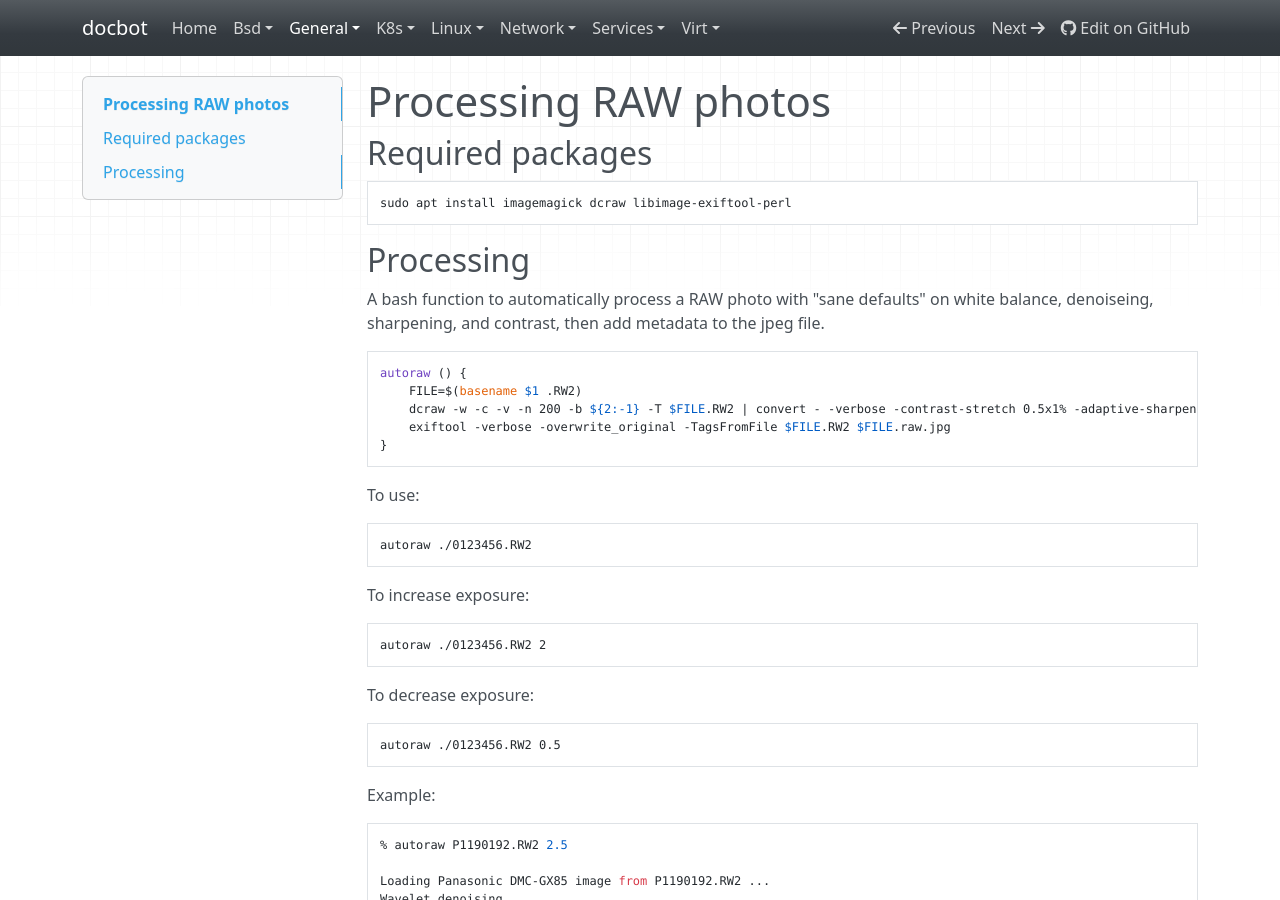
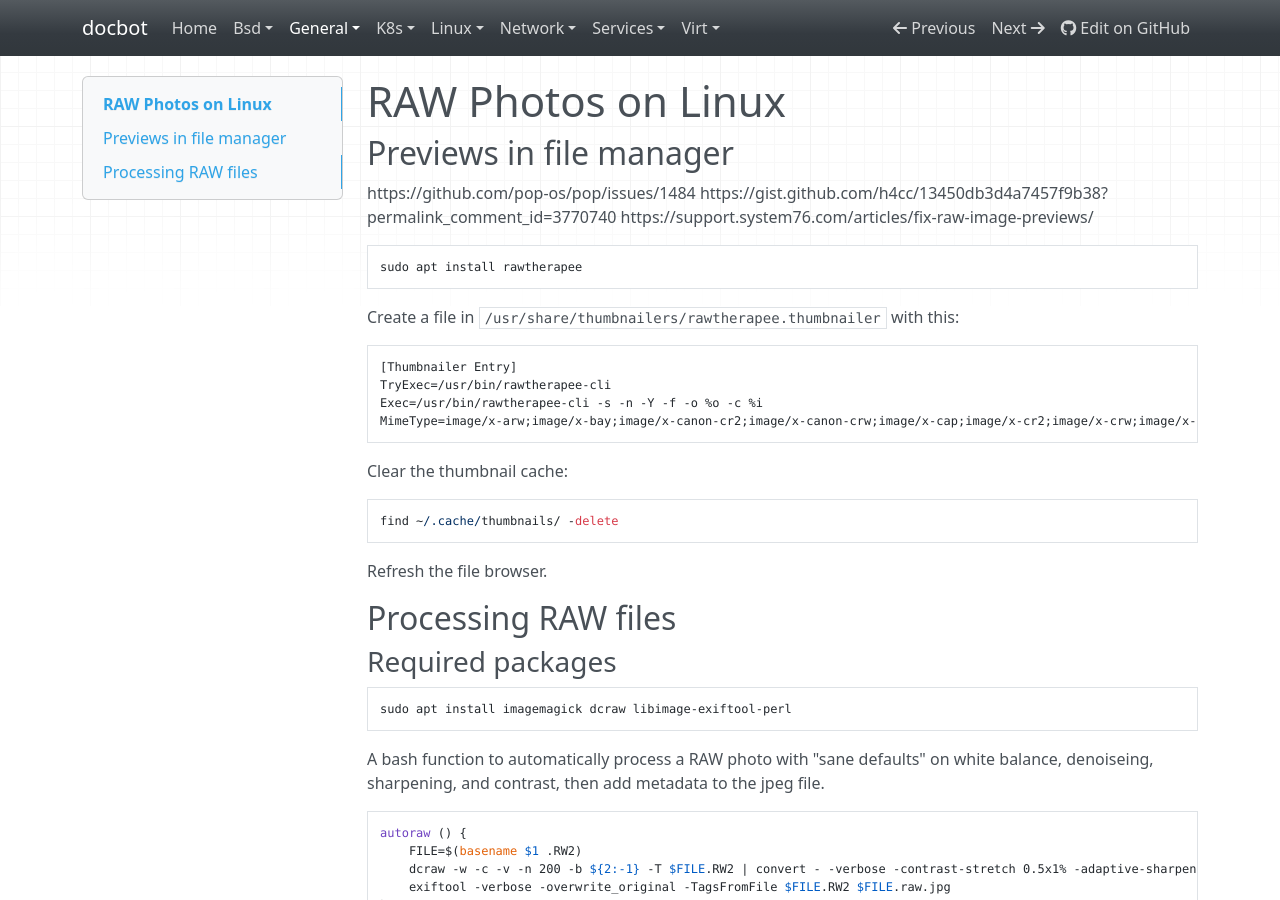
Before and after one commit to noahbailey/docbot, an MkDocs documentation site: the page built from docs/general/raw-photo.md, in a window 1280 px wide and 900 px high. Built offline with MkDocs 1.6.1, drawn with Linux system fonts in a browser that asks for light colours; nearby versions of some CDN libraries.

Commit message:
File previews for raw photo files

````diff
--- a/docs/general/raw-photo.md
+++ b/docs/general/raw-photo.md
@@ -1,10 +1,34 @@
-# Processing RAW photos
+# RAW Photos on Linux
 
-## Required packages
+## Previews in file manager
+
+https://github.com/pop-os/pop/issues/1484
+https://gist.github.com/h4cc/13450db3d4a7457f9b38?permalink_comment_id=3770740
+https://support.system76.com/articles/fix-raw-image-previews/
+
+    sudo apt install rawtherapee
+
+Create a file in `/usr/share/thumbnailers/rawtherapee.thumbnailer ` with this:
+
+```
+[Thumbnailer Entry]
+TryExec=/usr/bin/rawtherapee-cli
+Exec=/usr/bin/rawtherapee-cli -s -n -Y -f -o %o -c %i
+MimeType=image/x-arw;image/x-bay;image/x-canon-cr2;image/x-canon-crw;image/x-cap;image/x-cr2;image/x-crw;image/x-dcr;image/x-dcraw;image/x-dcs;image/x-dng;image/x-drf;image/x-eip;image/x-erf;image/x-fff;image/x-fuji-raf;image/x-iiq;image/x-k25;image/x-kdc;image/x-mef;image/x-minolta-mrw;image/x-mos;image/x-mrw;image/x-nef;image/x-nikon-nef;image/x-nrw;image/x-olympus-orf;image/x-orf;image/x-panasonic-raw;image/x-panasonic-raw2;image/x-pef;image/x-pentax-pef;image/x-ptx;image/x-pxn;image/x-r3d;image/x-raf;image/x-raw;image/x-rw2;image/x-panasonic-rw2;image/x-rwl;image/x-rwz;image/x-samsung-srw;image/x-sigma-x3f;image/x-sony-arw;image/x-sony-sr2;image/x-sony-srf;image/x-sr2;image/x-srf;image/x-x3f;image/x-adobe-dng;image/x-portable-pixmap;image/tiff;
+```
+
+Clear the thumbnail cache:
+
+    find ~/.cache/thumbnails/ -delete
+
+Refresh the file browser.
+
+
+## Processing RAW files
+
+### Required packages
 
     sudo apt install imagemagick dcraw libimage-exiftool-perl
-
-## Processing
 
 A bash function to automatically process a RAW photo with "sane defaults" on white balance, denoiseing, sharpening, and contrast, then add metadata to the jpeg file.
 
````
